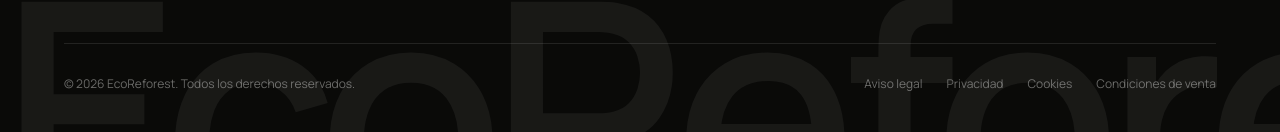
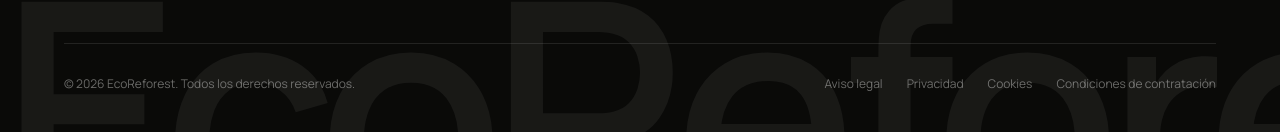
Before and after one commit to Ecoreforest/web, a Next.js app: page /contacto in a window 1280 px wide. Shown: the part 2448-2580 px from the top of the page. Built offline with nearby package versions, Linux system fonts and the light colour scheme.

Commit message:
Update Footer.tsx
edit legal

```diff
--- a/app/components/Footer.tsx
+++ b/app/components/Footer.tsx
@@ -50,7 +50,7 @@ const legal = [
   { href: '/aviso-legal', label: 'Aviso legal' },
   { href: '/privacidad', label: 'Privacidad' },
   { href: '/cookies', label: 'Cookies' },
-  { href: '/condiciones', label: 'Condiciones de venta' },
+  { href: '/condiciones', label: 'Condiciones de contratación' },
 ];
 
 type NewsletterStatus = 'idle' | 'submitting' | 'success' | 'error';
```
